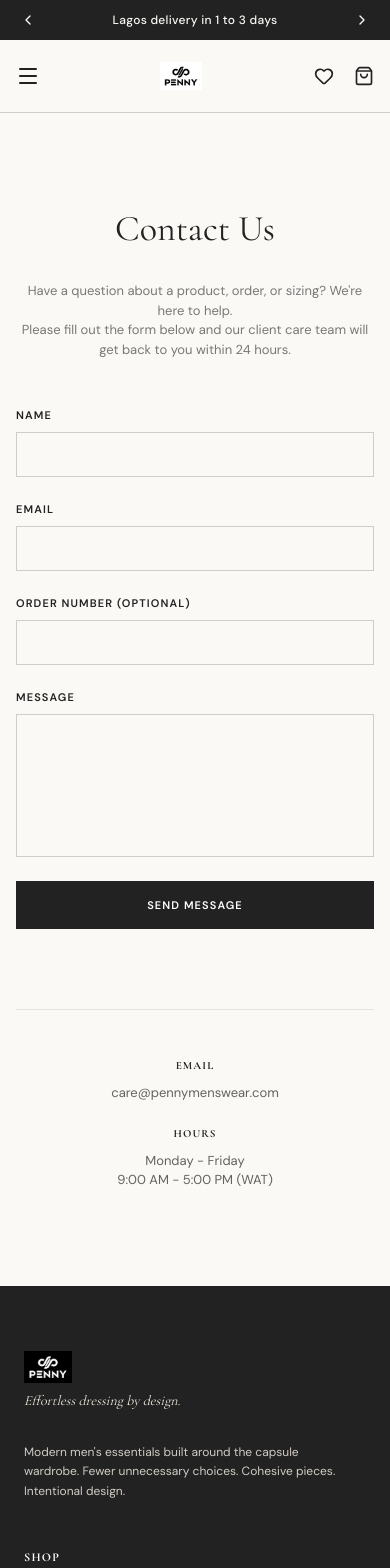
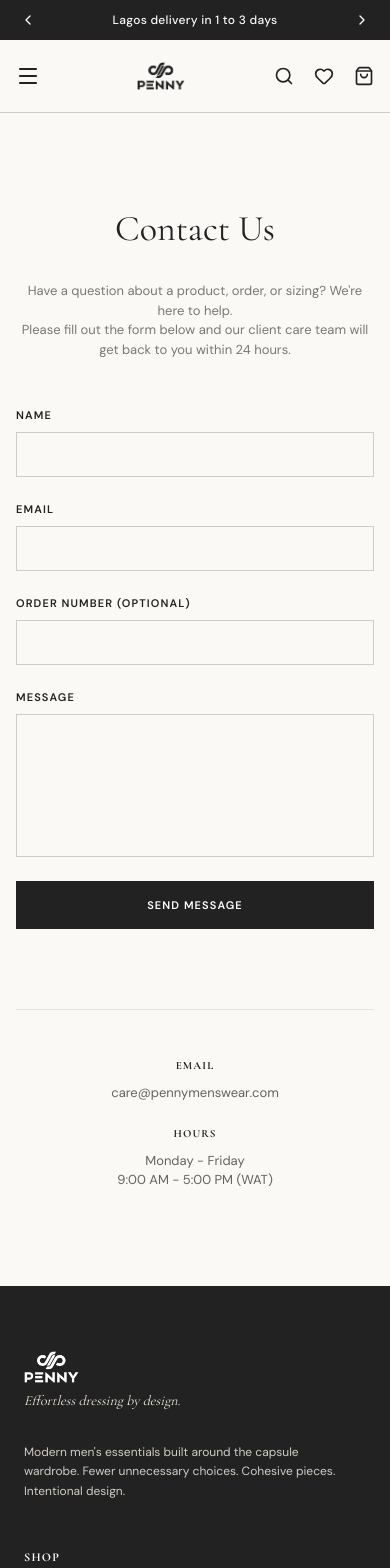
Before and after one commit to Necheee/Penny, a React (Vite) app in the folder client/: page /contact in a window 390 px wide. Shown: the top 1568 px of the page. Built offline with nearby package versions, Linux system fonts and the light colour scheme.

Commit message:
Update brand logo to transparent PNG and adapt header and footer styles

```diff
--- a/client/src/components/layout/Footer.jsx
+++ b/client/src/components/layout/Footer.jsx
@@ -7,7 +7,7 @@ export default function Footer() {
 
         {/* Brand Column */}
         <div className="flex flex-col space-y-4">
-          <img src="/logo.png" alt="PENNY" className="h-8 w-auto object-contain object-left mb-2" />
+          <img src="/logo.png" alt="PENNY" className="h-8 w-auto object-contain object-left mb-2 brightness-0 invert" />
           <p className="text-sm font-serif italic text-brand-beige">Effortless dressing by design.</p>
           <p className="text-xs text-brand-border leading-relaxed max-w-xs mt-4">
             Modern men's essentials built around the capsule wardrobe.
--- a/client/src/components/layout/Header.jsx
+++ b/client/src/components/layout/Header.jsx
@@ -5,9 +5,11 @@ import { motion, AnimatePresence } from 'framer-motion';
 import { useCart } from '../../context/CartContext';
 import { useAuth } from '../../context/AuthContext';
 import { useWishlist } from '../../context/WishlistContext';
+import SearchModal from '../shop/SearchModal';
 
 export default function Header() {
   const [isMobileMenuOpen, setIsMobileMenuOpen] = useState(false);
+  const [isSearchOpen, setIsSearchOpen] = useState(false);
   const [isShopHovered, setIsShopHovered] = useState(false);
   const [isInfoHovered, setIsInfoHovered] = useState(false);
 
@@ -37,7 +39,7 @@ export default function Header() {
 
         {/* Logo */}
         <Link to="/" className="flex items-center justify-center">
-          <img src="/logo.png" alt="PENNY" className="h-7 md:h-8 w-auto invert" />
+          <img src="/logo.png" alt="PENNY" className="h-7 md:h-8 w-auto" />
         </Link>
 
         {/* Desktop Navigation */}
@@ -111,7 +113,12 @@ export default function Header() {
 
         {/* Icons & Actions */}
         <div className="flex items-center space-x-5">
-          <button aria-label="Search" className="hidden md:block hover:text-brand-taupe transition-colors">
+          <button
+            type="button"
+            onClick={() => setIsSearchOpen(true)}
+            aria-label="Search"
+            className="hover:text-brand-taupe transition-colors cursor-pointer"
+          >
             <Search className="w-5 h-5" />
           </button>
 
@@ -163,7 +170,7 @@ export default function Header() {
               </button>
 
               <div className="mt-6 mb-10">
-                <img src="/logo.png" alt="PENNY" className="h-6 w-auto invert" />
+                <img src="/logo.png" alt="PENNY" className="h-6 w-auto" />
               </div>
 
               <nav className="flex flex-col space-y-6 text-xl font-medium text-brand-charcoal pb-12 font-sans tracking-wide">
@@ -227,6 +234,14 @@ export default function Header() {
                 </div>
 
                 <div className="h-px w-full bg-brand-border my-4" aria-hidden="true"></div>
+                <button
+                  type="button"
+                  onClick={() => { closeMenu(); setIsSearchOpen(true); }}
+                  className="flex items-center space-x-3 text-lg font-medium text-left"
+                >
+                  <Search className="w-5 h-5 text-brand-charcoal" />
+                  <span>Search</span>
+                </button>
                 <Link to={user ? "/account" : "/account/login"} className="text-lg uppercase tracking-wider text-sm font-medium" onClick={closeMenu}>{user ? "Account" : "Login / Register"}</Link>
                 <Link to="/wishlist" className="text-lg uppercase tracking-wider text-sm font-medium" onClick={closeMenu}>Wishlist {wishlistCount > 0 ? `(${wishlistCount})` : ''}</Link>
               </nav>
@@ -234,6 +249,9 @@ export default function Header() {
           </div>
         )}
       </AnimatePresence>
+
+      {/* Global Search Modal */}
+      <SearchModal isOpen={isSearchOpen} onClose={() => setIsSearchOpen(false)} />
     </header>
   );
 }
```
Also changed, not shown: client/public/logo.png.
